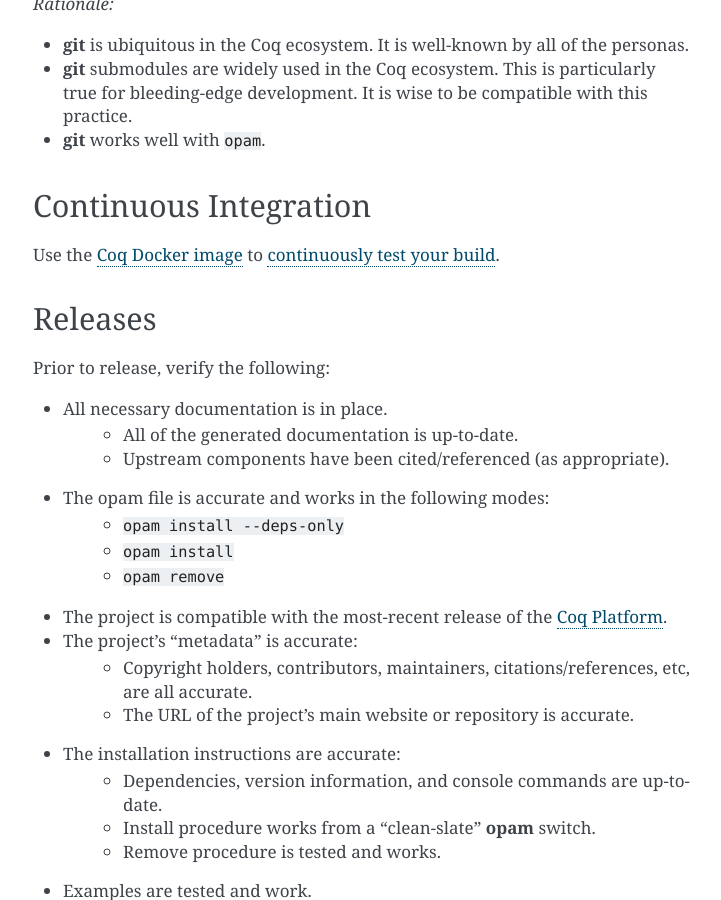
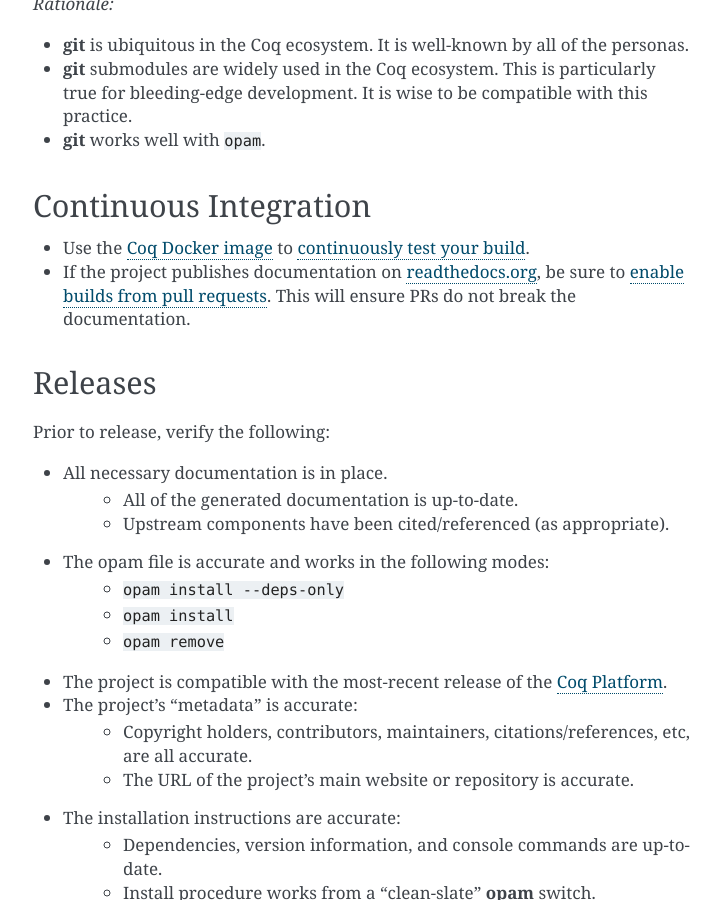
Before and after one commit to appliedfm/vstyle, a Sphinx documentation site: the page built from docs/source/project_structure.rst, in a window 1280 px wide and 900 px high, scrolled down 901 px. Shown: the whole window, without its empty margins (387-1108 px from the left). Built offline with Sphinx 7.4.7, drawn with Linux system fonts in a browser that asks for light colours.

Commit message:
Continuous integration and readthedocs.org

```diff
--- a/docs/source/project_structure.rst
+++ b/docs/source/project_structure.rst
@@ -50,7 +50,8 @@
 Continuous Integration
 ----------------------
 
-Use the `Coq Docker image <https://hub.docker.com/r/coqorg/coq/>`_ to `continuously test your build <https://github.com/coq-community/docker-coq/wiki/CI-setup>`_.
+* Use the `Coq Docker image <https://hub.docker.com/r/coqorg/coq/>`_ to `continuously test your build <https://github.com/coq-community/docker-coq/wiki/CI-setup>`_.
+* If the project publishes documentation on `readthedocs.org <https://readthedocs.org>`_, be sure to `enable builds from pull requests <https://docs.readthedocs.io/en/stable/pull-requests.html>`_. This will ensure PRs do not break the documentation.
 
 
 Releases
```
Also changed, not shown: CONTRIBUTING.md (+12 -7 lines).
